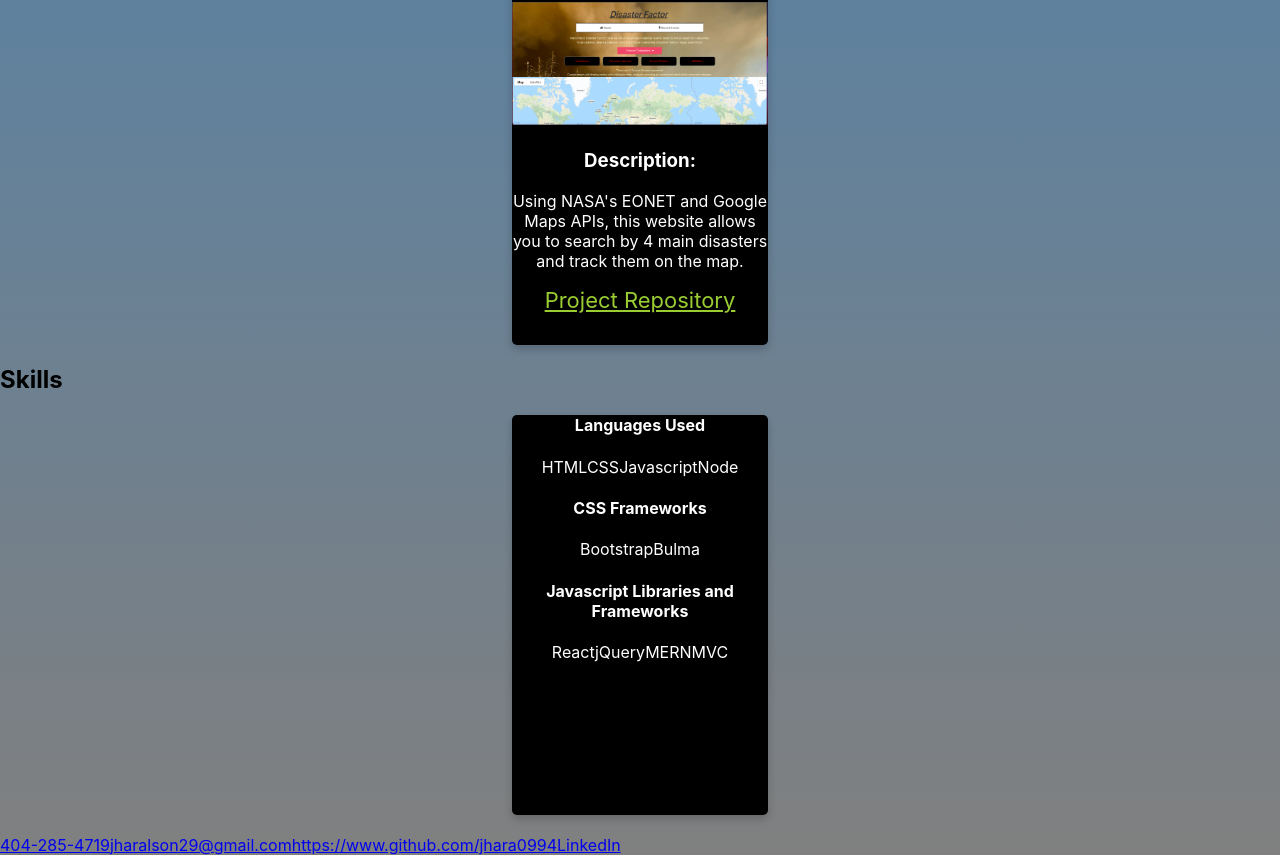
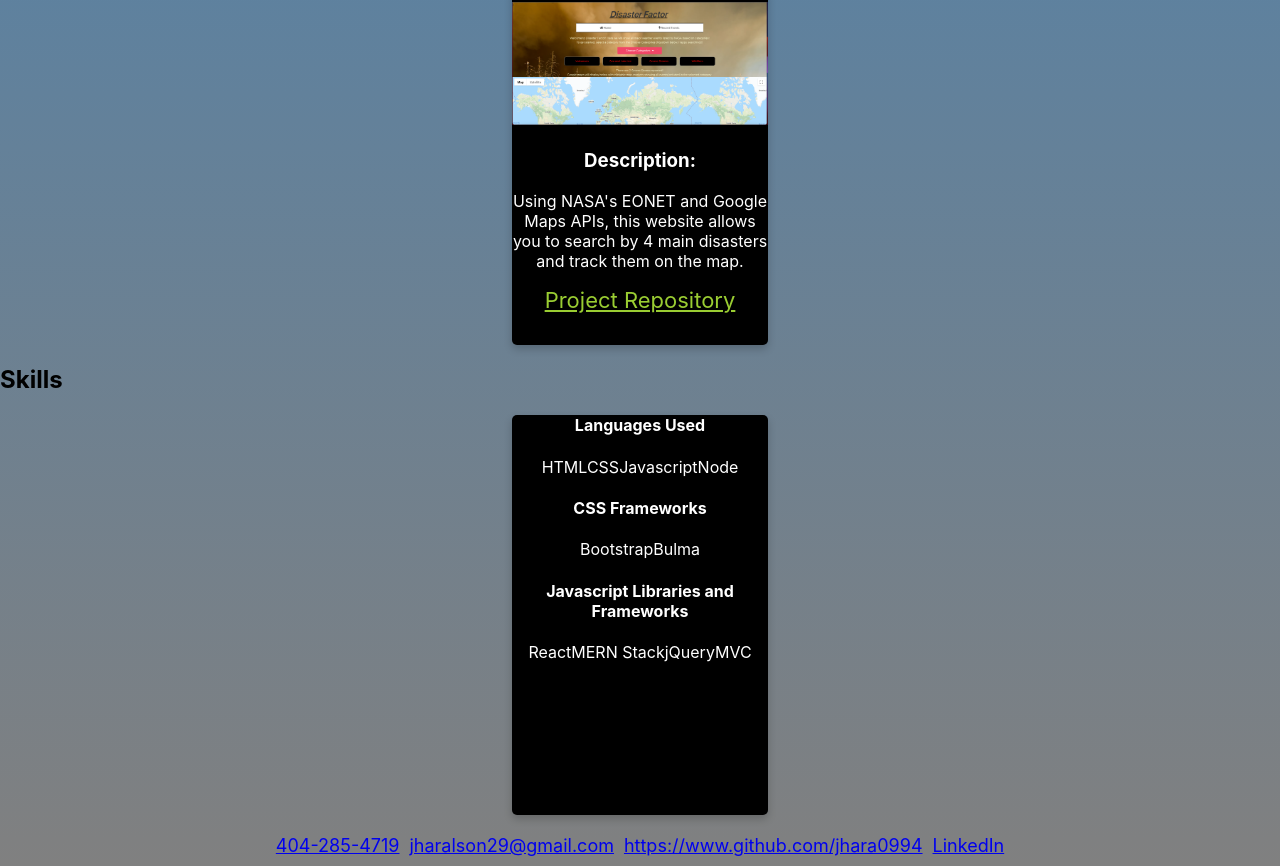
Before and after one commit to jhara0994/react-portfolio, a React (Create React App) app: page / in a window 1280 px wide. Shown: the part 626-1492 px from the top of the page. Built offline with nearby package versions, Linux system fonts and the light colour scheme.

Commit message:
Updated CSS and add a for loop example to the Portfolio.js.

```diff
--- a/package.json
+++ b/package.json
@@ -6,9 +6,12 @@
     "@testing-library/jest-dom": "^5.16.2",
     "@testing-library/react": "^12.1.4",
     "@testing-library/user-event": "^13.5.0",
+    "bootstrap": "^5.1.3",
     "react": "^17.0.2",
+    "react-bootstrap": "^2.2.2",
     "react-dom": "^17.0.2",
     "react-scripts": "5.0.0",
+    "reactstrap": "^9.0.1",
     "web-vitals": "^2.1.4"
   },
   "scripts": {
--- a/src/components/Header.js
+++ b/src/components/Header.js
@@ -1,6 +1,4 @@
 import React, { Component } from 'react'
-
-
 export default class Header extends Component {
     render() {
         // let resumeData = this.props.resumeData;
--- a/src/components/Portfolio.js
+++ b/src/components/Portfolio.js
@@ -2,7 +2,16 @@ import React, { Component } from 'react'
 import { projects } from '../utils/projectData'
 import { skills } from '../utils/skillData'
 import disaster from '../images/disaster.jpeg'
+import Card from 'react-bootstrap'
 
+
+const cardLoop = () => {
+    var skillsCard =[]
+    for (var i = 0; i < projects.length; i++) {
+        skillsCard.push(<div className="skills-card" key={i}></div>)
+    }
+    return skillsCard
+}
 export default class Portfolio extends Component {
     render() {
     return (
--- a/src/style.css
+++ b/src/style.css
@@ -119,3 +119,18 @@ header h2 {
          -o-animation: fadein 2s; /* Opera < 12.1 */
             animation: fadein 2s;
 }
+
+
+
+
+
+/* CSS for Footer */
+footer {
+    text-align: center;
+    margin-bottom: 10px;
+}
+
+footer a {
+    padding: 5px;
+    font-size: 18px;
+}
--- a/src/utils/skillData.js
+++ b/src/utils/skillData.js
@@ -9,6 +9,6 @@ export const skills = [
     },
     {
         title: "Javascript Libraries and Frameworks",
-        skill: [ "React", "jQuery", "MERN", "MVC" ]
+        skill: [ "React", "MERN Stack", "jQuery", "MVC" ]
     }
 ]
```
Also changed, not shown: src/components/Skills.js (deleted), 1 other file (tests, documents, lock files or other folders).
